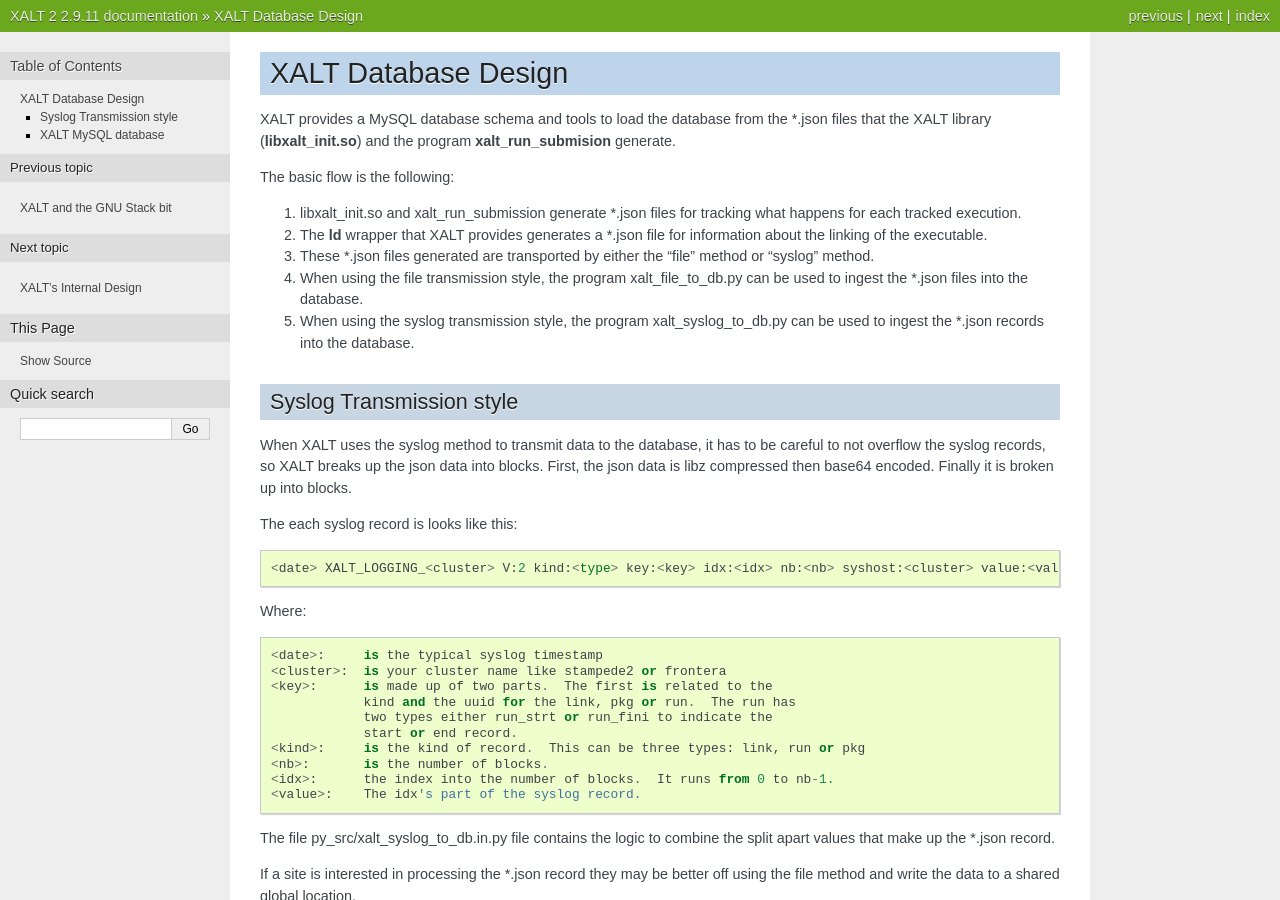
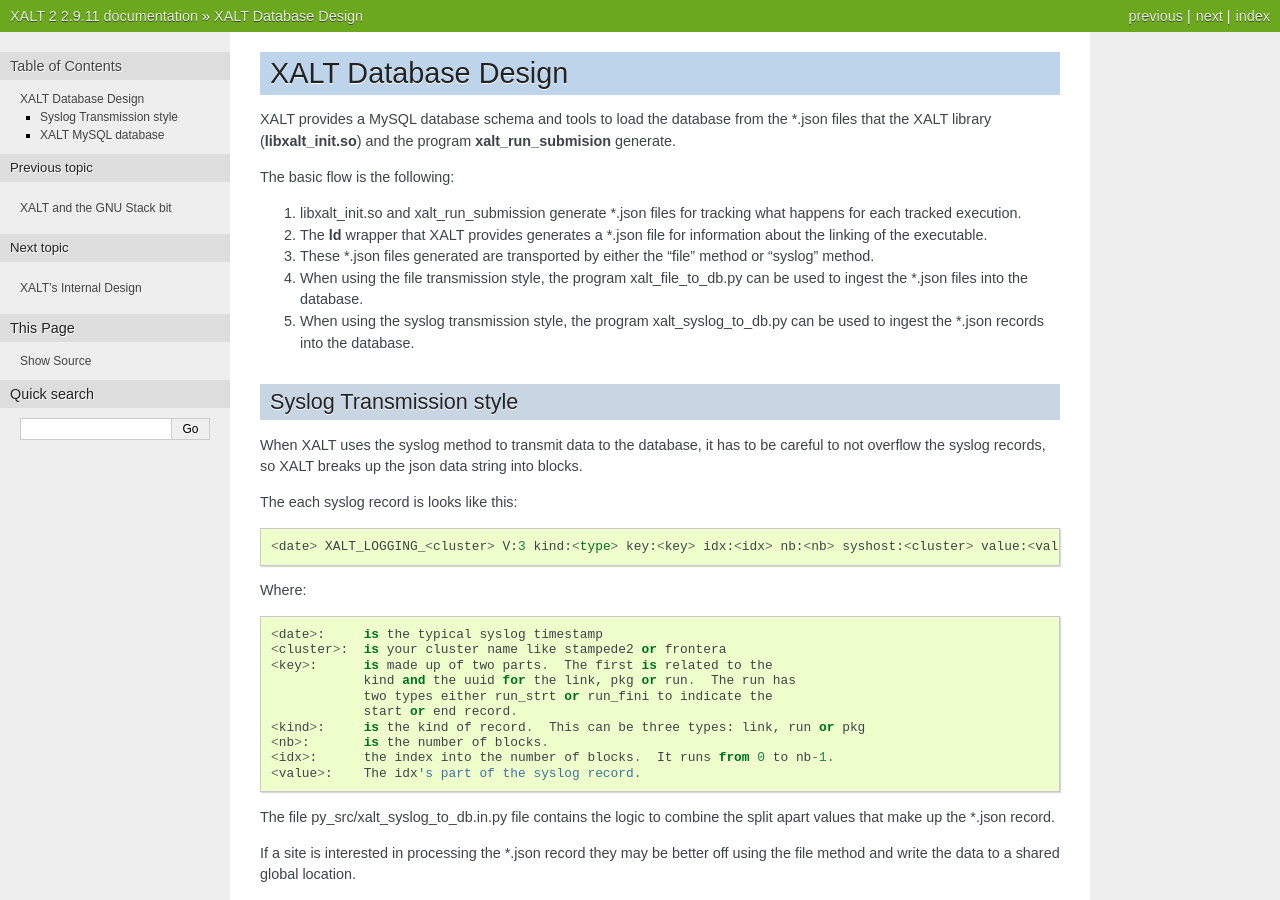
Before and after one commit to xalt/xalt, a Sphinx documentation site: the page built from docs/source/110_db.rst, in a window 1280 px wide and 900 px high. Built offline with Sphinx 7.4.7, drawn with Linux system fonts in a browser that asks for light colours.

Commit message:
Explained that the json string is broken into blocks (no compress -> base64)

```diff
--- a/docs/source/110_db.rst
+++ b/docs/source/110_db.rst
@@ -25,12 +25,11 @@
 
 When XALT uses the syslog method to transmit data to the database, it
 has to be careful to not overflow the syslog records, so XALT breaks
-up the json data into blocks.  First, the json data is libz compressed
-then base64 encoded.  Finally it is broken up into blocks.
+up the json data string into blocks.
 
 The each syslog record is looks like this::
 
-  <date> XALT_LOGGING_<cluster> V:2 kind:<type> key:<key> idx:<idx> nb:<nb> syshost:<cluster> value:<value>
+  <date> XALT_LOGGING_<cluster> V:3 kind:<type> key:<key> idx:<idx> nb:<nb> syshost:<cluster> value:<value>
 
 Where::
 
```
